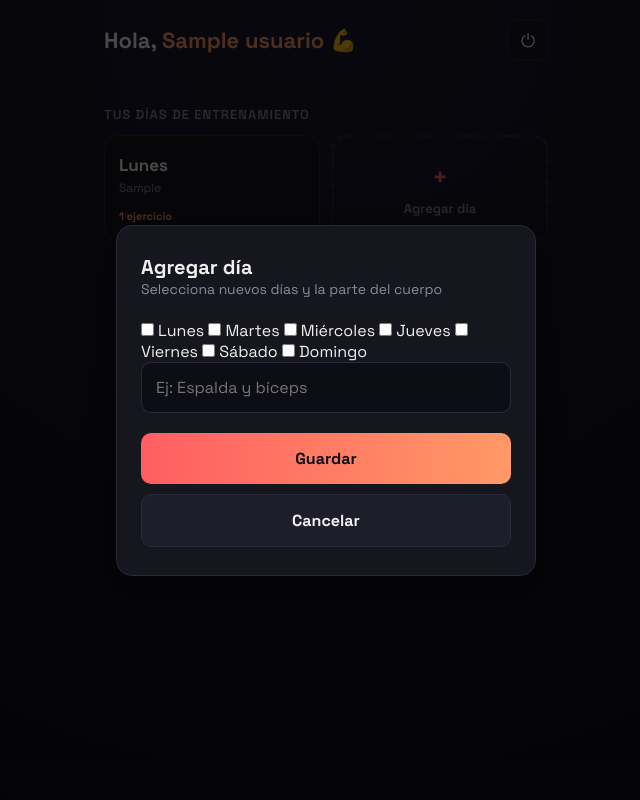
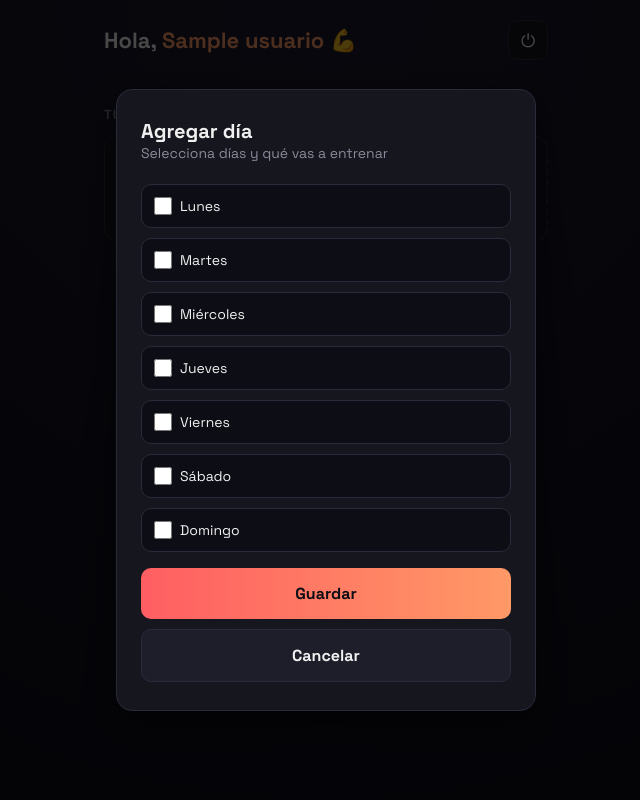
Before and after one commit to luissss-del/biggym, a Django app: page /dashboard/ in a window 1280 px wide, after a click that opens the changed part. Shown: the whole page, without its empty margins (314-954 px from the left). Run offline with Django 5.2, Linux system fonts and the light colour scheme; a user stored in the database is signed in; tables that the repository leaves empty hold one stand-in row (values such as "Sample post").

Commit message:
Campos de texto por dia seleccionado

```diff
--- a/cuentas/views.py
+++ b/cuentas/views.py
@@ -59,28 +59,35 @@ def dashboard_view(request):
 
     dias_ordenados = sorted(dias, key=lambda d: d.orden_dia())
 
-    return render(request, 'cuentas/dashboard.html', {'dias': dias_ordenados})
+    return render(request, 'cuentas/dashboard.html', {
+        'dias': dias_ordenados,
+        'dias_choices': DiaEntrenamiento.DIAS_CHOICES,
+    })
 
 
 @login_required
 def configurar_dias_view(request):
     if request.method == 'POST':
-        form = ConfigurarDiasForm(request.POST)
-        if form.is_valid():
-            dias_seleccionados = form.cleaned_data['dias']
-            parte_cuerpo = form.cleaned_data['parte_cuerpo']
+        dias_seleccionados = request.POST.getlist('dias')
+        if dias_seleccionados:
+            for dia in dias_seleccionados:
+                parte_cuerpo = request.POST.get(f'parte_cuerpo_{dia}', '').strip()
+                if parte_cuerpo:
+                    DiaEntrenamiento.objects.update_or_create(
+                        usuario=request.user,
+                        dia=dia,
+                        defaults={'parte_cuerpo': parte_cuerpo}
+                    )
+            return redirect('dashboard')
+        else:
+            messages.error(request, 'Selecciona al menos un día')
 
-            for dia in dias_seleccionados:
-                DiaEntrenamiento.objects.update_or_create(
-                    usuario=request.user,
-                    dia=dia,
-                    defaults={'parte_cuerpo': parte_cuerpo}
-                )
-            return redirect('dashboard')
-    else:
-        form = ConfigurarDiasForm()
+    return render(request, 'cuentas/configurar_dias.html', {
+        'dias': DiaEntrenamiento.DIAS_CHOICES
+    })
 
-    return render(request, 'cuentas/configurar_dias.html', {'form': form})
+
+
 
 
 @login_required
@@ -126,11 +133,10 @@ def eliminar_ejercicio_view(request, ejercicio_id):
 @login_required
 @require_POST
 def agregar_dia_view(request):
-    form = ConfigurarDiasForm(request.POST)
-    if form.is_valid():
-        dias_seleccionados = form.cleaned_data['dias']
-        parte_cuerpo = form.cleaned_data['parte_cuerpo']
-        for dia in dias_seleccionados:
+    dias_seleccionados = request.POST.getlist('dias')
+    for dia in dias_seleccionados:
+        parte_cuerpo = request.POST.get(f'parte_cuerpo_{dia}', '').strip()
+        if parte_cuerpo:
             DiaEntrenamiento.objects.update_or_create(
                 usuario=request.user,
                 dia=dia,
--- a/templates/cuentas/dashboard.html
+++ b/templates/cuentas/dashboard.html
@@ -69,25 +69,35 @@
 <div class="empty-msg">Todavía no tienes días configurados.</div>
 {% endif %}
 
-<div id="modal-add" style="display:none; position:fixed; inset:0; background:rgba(0,0,0,0.7); z-index:100; align-items:center; justify-content:center; padding:20px;">
-    <div class="card" style="max-width:420px;">
+<div id="modal-add" style="display:none; position:fixed; inset:0; background:rgba(0,0,0,0.7); z-index:100; align-items:center; justify-content:center; padding:20px; overflow-y:auto;">
+    <div class="card" style="max-width:420px; max-height:85vh; overflow-y:auto;">
         <h2>Agregar día</h2>
-        <p class="subtitle">Selecciona nuevos días y la parte del cuerpo</p>
+        <p class="subtitle">Selecciona días y qué vas a entrenar</p>
         <form method="post" action="{% url 'agregar_dia' %}">
             {% csrf_token %}
-            <div class="dias-check-grid">
-               <label class="dia-check-item"><input type="checkbox" name="dias" value="lunes"> Lunes</label>
-               <label class="dia-check-item"><input type="checkbox" name="dias" value="martes"> Martes</label>
-               <label class="dia-check-item"><input type="checkbox" name="dias" value="miercoles"> Miércoles</label>
-               <label class="dia-check-item"><input type="checkbox" name="dias" value="jueves"> Jueves</label>
-               <label class="dia-check-item"><input type="checkbox" name="dias" value="viernes"> Viernes</label>
-               <label class="dia-check-item"><input type="checkbox" name="dias" value="sabado"> Sábado</label>
-               <label class="dia-check-item"><input type="checkbox" name="dias" value="domingo"> Domingo</label>
+            {% for value, label in dias_choices %}
+            <div style="background:#0d0d15; border:1px solid #2a2a3a; border-radius:10px; padding:12px; margin-bottom:10px;">
+                <label style="display:flex; align-items:center; gap:8px; font-size:14px; cursor:pointer;">
+                    <input type="checkbox" name="dias" value="{{ value }}" onchange="toggleModalPart('{{ value }}')" style="width:18px; height:18px; accent-color:#ff5e62;">
+                    {{ label }}
+                </label>
+                <div id="modal-parte-{{ value }}" style="display:none; margin-top:10px;">
+                    <input type="text" name="parte_cuerpo_{{ value }}" class="input-field" placeholder="¿Qué vas a entrenar el {{ label }}?" style="margin-bottom:0;">
+                </div>
             </div>
-            <input type="text" name="parte_cuerpo" class="input-field" placeholder="Ej: Espalda y bíceps" required>
+            {% endfor %}
             <button type="submit">Guardar</button>
             <div class="btn btn-secondary" onclick="document.getElementById('modal-add').style.display='none';" style="margin-top:10px;">Cancelar</div>
         </form>
     </div>
 </div>
+
+<script>
+function toggleModalPart(dia) {
+    const box = document.getElementById('modal-parte-' + dia);
+    const checkbox = document.querySelector(`#modal-add input[value="${dia}"]`);
+    box.style.display = checkbox.checked ? 'block' : 'none';
+    if (!checkbox.checked) box.querySelector('input').value = '';
+}
+</script>
 {% endblock %}
```
Also changed, not shown: templates/cuentas/configurar_dias.html (+35 -23 lines).
